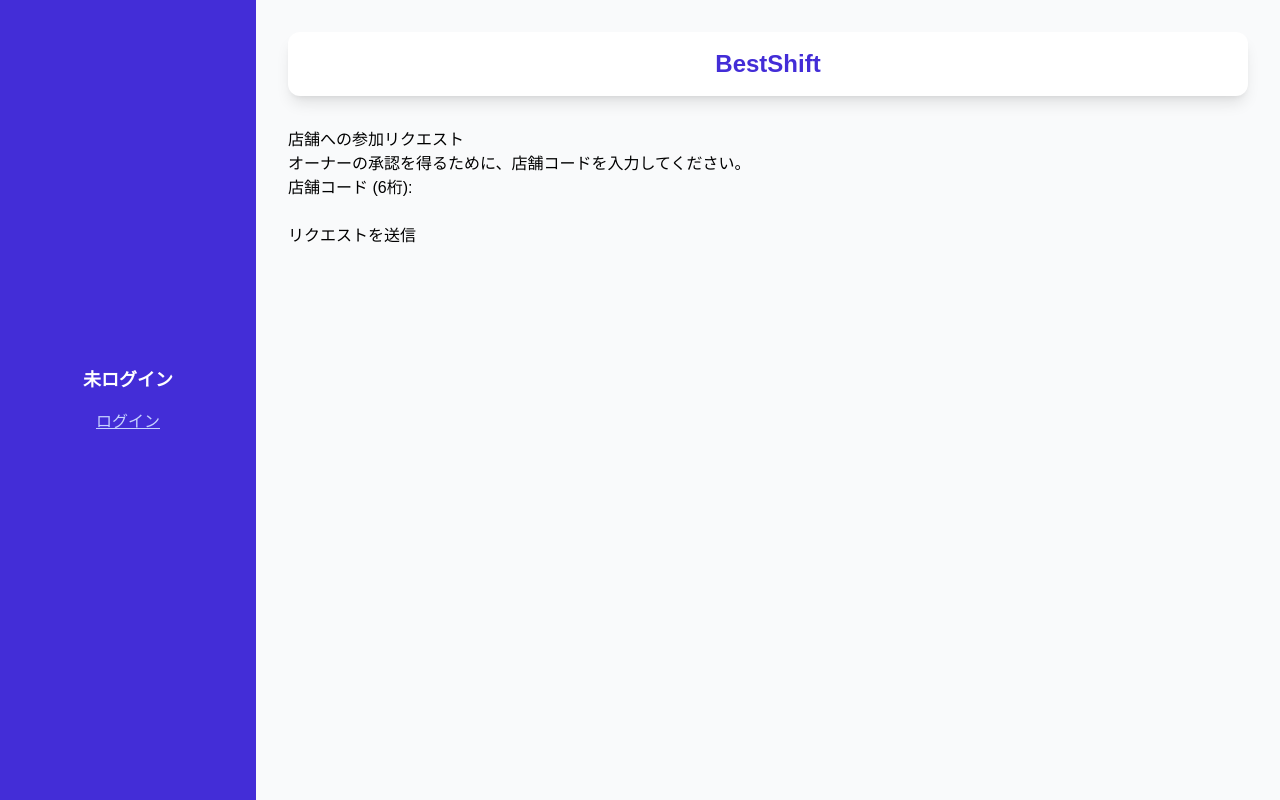
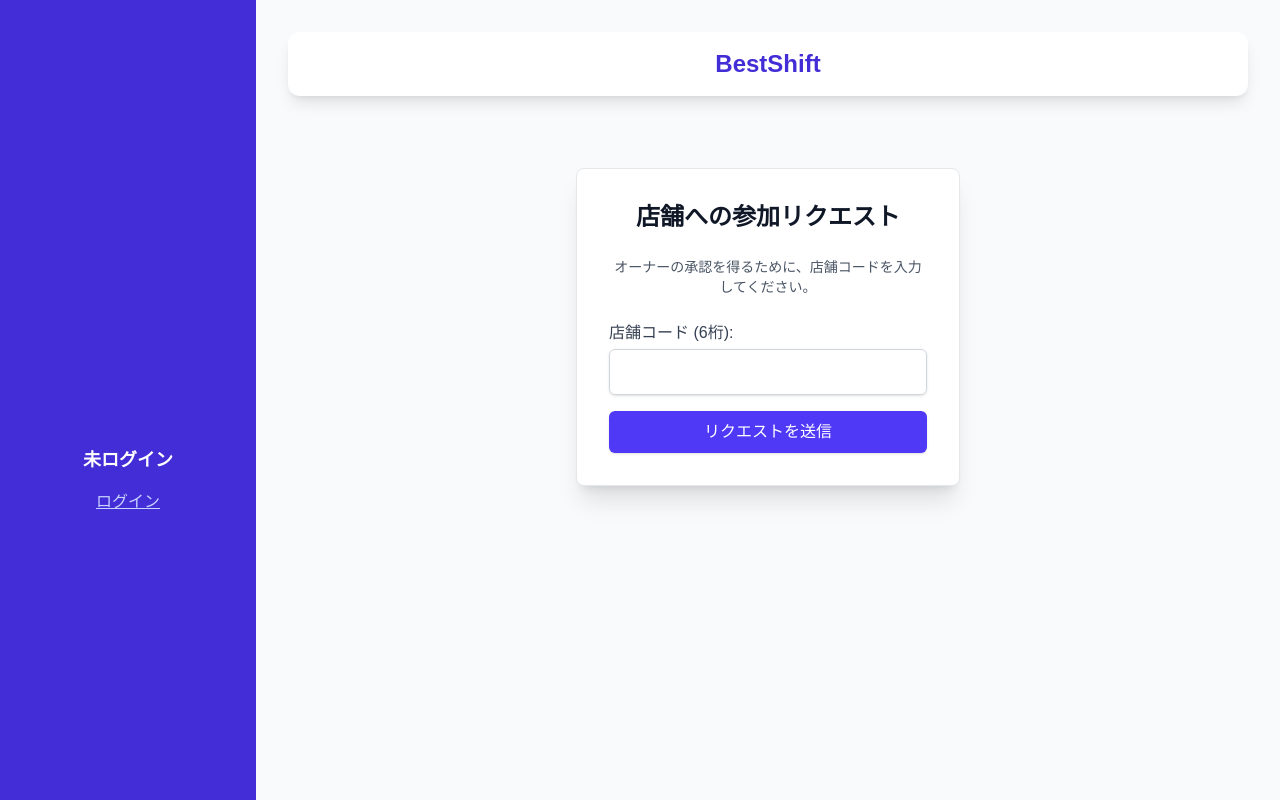
Before and after one commit to taisei0719/shift-app, a Next.js app in the folder frontend/: page /staff_shop_register in a window 1280 px wide. Shown: the top 800 px of the page. Built offline with nearby package versions, Linux system fonts and the light colour scheme; no server answers.

Commit message:
スタッフ店舗登録画面

```diff
--- a/frontend/app/staff_shop_register/page.tsx
+++ b/frontend/app/staff_shop_register/page.tsx
@@ -6,8 +6,6 @@
 import { api } from "../../lib/api";
 import { useUser } from "../context/UserContext";
 
-// ★ コンポーネント名を StaffShopRequest に変更
-// ★ props に onUpdate 関数を追加
 export default function StaffShopRequest() {
   const [shopCode, setShopCode] = useState("");
   const [message, setMessage] = useState("");
@@ -15,16 +13,14 @@
 
   const handleSubmit = async (e: React.FormEvent<HTMLFormElement>) => {
     e.preventDefault();
-    setMessage("リクエストを送信中..."); // UIフィードバック
+    setMessage("リクエストを送信中...");
 
     try {
-      // ★ 修正: エンドポイントを /api/join_shop/request に変更
       const res = await api.post("/join_shop/request", { shop_code: shopCode });
 
       const successMessage = res.data.message || "参加リクエストを送信しました！";
       setMessage(successMessage);
 
-      // リクエスト成功後、親コンポーネネントのユーザー情報を更新
       await refreshUser();
 
     } catch (err) {
@@ -35,32 +31,61 @@
     }
   };
 
+  // メッセージの色をTailwindクラスで動的に設定
+  const messageColorClass = message.includes("失敗") || message.includes("リクエスト送信に失敗")
+    ? "text-red-600"
+    : message.includes("送信中")
+    ? "text-blue-500" // 送信中は青色
+    : "text-green-600"; // 成功時は緑色
+
   return (
-    <>
-      {/* タイトルをリクエスト用に変更 */}
-      <h1>店舗への参加リクエスト</h1>
-      <p>オーナーの承認を得るために、店舗コードを入力してください。</p>
+    // ページのコンテナ: 中央寄せ、最大幅設定、最小画面高
+    <div className="min-h-screen flex flex-col items-center py-10 bg-gray-50">
 
-      {/* メッセージ表示 */}
-      {message && <p className="flash">{message}</p>}
+      {/* フォームのカードコンテナ */}
+      <div className="w-full max-w-sm p-8 space-y-6 bg-white shadow-xl rounded-lg border border-gray-200">
 
-      <form onSubmit={handleSubmit}>
-        <label>
-          店舗コード (6桁):<br />
+        {/* タイトル */}
+        <h1 className="text-2xl font-bold text-gray-900 text-center">店舗への参加リクエスト</h1>
+
+        <p className="text-sm text-gray-600 text-center">オーナーの承認を得るために、店舗コードを入力してください。</p>
+
+        {/* メッセージ表示エリア */}
+        {message && (
+          <p className={`text-sm text-center ${messageColorClass} font-medium`}>
+            {message}
+          </p>
+        )}
+
+        <form onSubmit={handleSubmit} className="space-y-4">
+
+          <label className="block">
+            <span className="text-gray-700 font-medium">店舗コード (6桁):</span>
             <input
               type="text"
               value={shopCode}
               onChange={(e) => setShopCode(e.target.value)}
-            // 入力タイプを 'tel' にして、スマホで数字キーボードが出やすいようにするとUX向上
               inputMode="numeric"
-            pattern="\d{6}" // 6桁の数字のみを許可
+              pattern="\d{6}"
               maxLength={6}
               required
+              // input のスタイル
+              className="mt-1 block w-full px-3 py-2 border border-gray-300 rounded-md shadow-sm text-center text-lg tracking-widest focus:ring-indigo-500 focus:border-indigo-500 transition duration-150"
             />
           </label>
-        <br />
-        <button type="submit">リクエストを送信</button>
+
+          {/* リクエストボタン */}
+          <button
+            type="submit"
+            // button のスタイル
+            className="w-full bg-indigo-600 text-white py-2 px-4 border border-transparent rounded-md shadow-sm text-base font-medium hover:bg-indigo-700 focus:outline-none focus:ring-2 focus:ring-offset-2 focus:ring-indigo-500 transition duration-150"
+            disabled={message.includes("送信中")} // 送信中はボタンを無効化
+          >
+            リクエストを送信
+          </button>
         </form>
-    </>
+
+      </div>
+    </div>
   );
 }
```
Lines whose indentation alone changed are shown as unchanged.
